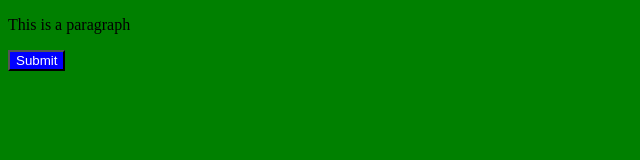
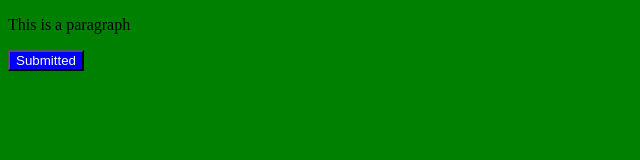
Before and after one commit to NgocLong7901/git-tutorial, a plain HTML site: page index.html in a window 1280 px wide. Shown: the full height of the page, 0-640 px from the left. Drawn offline with Linux system fonts and the light colour scheme.

Commit message:
Update index.html

```diff
--- a/index.html
+++ b/index.html
@@ -10,6 +10,6 @@
 </head>
 <body>
     <p>This is a paragraph</p>
-    <button>Submit</button>
+    <button>Submitted</button>
 </body>
 </html>
```
